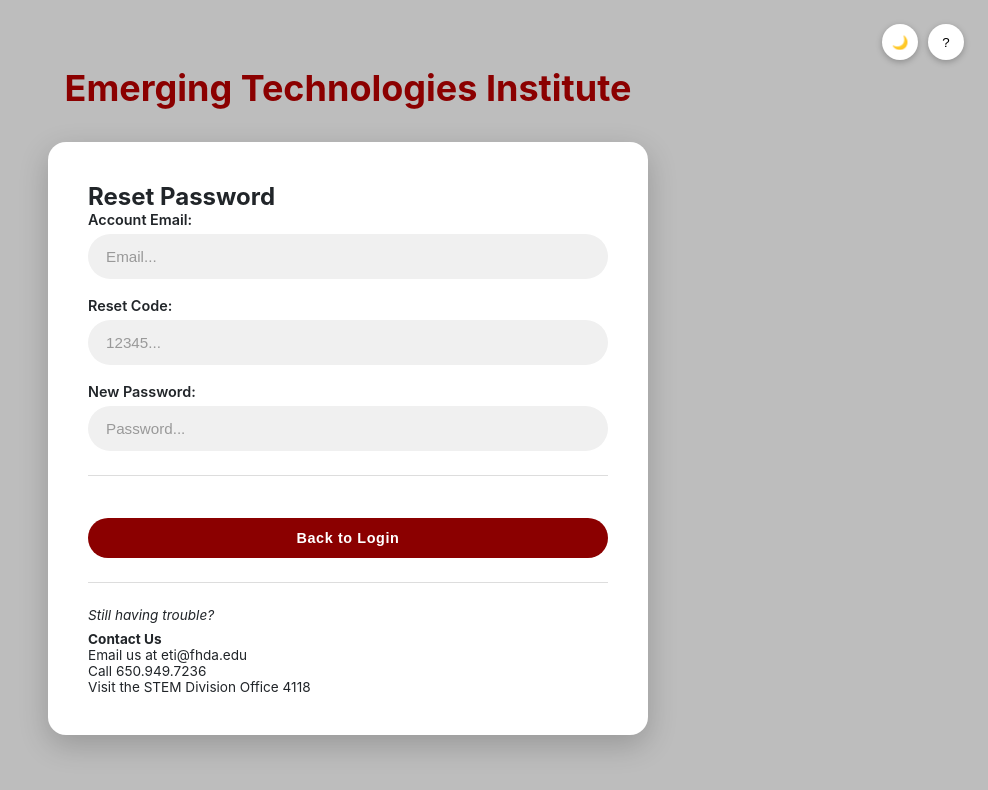
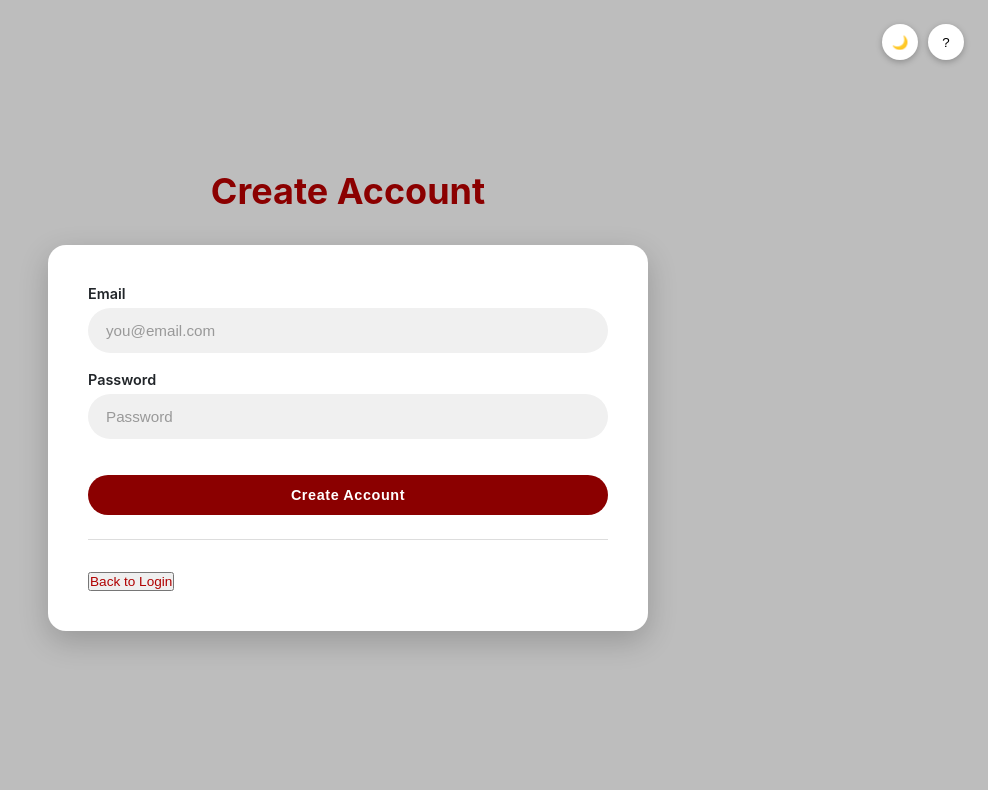
Before and after one commit to FH-ETI-LABS/ETI-LABS-website, a React (Vite) app: page / in a window 1280 px wide. Both pictures are taken after a click on the button "Create Account". Shown: the top 790 px of the page, without its empty margins (292-1280 px from the left). Built offline with nearby package versions, Linux system fonts and the light colour scheme.

Commit message:
got my first login! next button worked!

```diff
--- a/src/Components/LoginForm/LoginForm.tsx
+++ b/src/Components/LoginForm/LoginForm.tsx
@@ -1,5 +1,6 @@
 import { useState } from "react";
 import "./LoginForm.css";
+import { supabase } from "../../lib/supabase";
 
 type LoginFormProps = {
   onNavigate: (page: string) => void;
@@ -8,11 +9,34 @@ type LoginFormProps = {
 const LoginForm = ({ onNavigate }: LoginFormProps) => {
   const [email, setEmail] = useState("");
   const [password, setPassword] = useState("");
+const [errorMsg, setErrorMsg] = useState("");
+const [loading, setLoading] = useState(false);
 
   const handleSubmit = (e: React.FormEvent) => {
     e.preventDefault();
     console.log("Login clicked", { email, password });
   };
+
+  const handleLogin = async () => {
+  setErrorMsg("");
+  setLoading(true);
+
+  const { error } = await supabase.auth.signInWithPassword({
+    email,
+    password,
+  });
+
+  setLoading(false);
+
+  if (error) {
+    setErrorMsg(error.message);
+    return;
+  }
+
+  // ✅ SUCCESS → go to dashboard
+  onNavigate("dashboard");
+};
+
 
   return (
     <div className="login-container">
@@ -23,8 +47,7 @@ const LoginForm = ({ onNavigate }: LoginFormProps) => {
           <div className="form-group">
             <input
   className="form-input"
-              type="text"
-              placeholder="Username..."
+  placeholder="Email..."
   value={email}
   onChange={(e) => setEmail(e.target.value)}
 />
@@ -49,8 +72,12 @@ const LoginForm = ({ onNavigate }: LoginFormProps) => {
             Need help signing in?
           </button>
 
-          <button className="login-button" type="submit">
-            NEXT
+          <button
+  className="login-button"
+  onClick={handleLogin}
+  disabled={loading}
+>
+  {loading ? "Signing in..." : "NEXT"}
 </button>
         </form>
 
--- a/src/Pages/CreateAccountPage.tsx
+++ b/src/Pages/CreateAccountPage.tsx
@@ -1,4 +1,5 @@
 import { useState } from "react";
+import { supabase } from "../lib/supabase";
 import "./CreateAccountPage.css";
 
 type CreateAccountPageProps = {
@@ -6,66 +7,95 @@ type CreateAccountPageProps = {
 };
 
 const CreateAccountPage = ({ onNavigate }: CreateAccountPageProps) => {
+  const [email, setEmail] = useState("");
+  const [password, setPassword] = useState("");
+  const [loading, setLoading] = useState(false);
+  const [error, setError] = useState<string | null>(null);
 const [darkMode, setDarkMode] = useState(false);
+
+  const handleCreateAccount = async () => {
+    setLoading(true);
+    setError(null);
+
+    const { error } = await supabase.auth.signUp({
+      email,
+      password,
+    });
+
+    setLoading(false);
+
+    if (error) {
+      setError(error.message);
+    } else {
+      // Supabase may require email confirmation
+      alert("Check your email to confirm your account.");
+      onNavigate("login");
+    }
+  };
 
   return (
 <div className={`create-page ${darkMode ? "dark-mode" : ""}`}>
-      {/* Top-right icons */}
      <div className="create-icons">
   <button
     className="icon-btn"
-          onClick={() => setDarkMode(!darkMode)}
+    onClick={() => setDarkMode((prev) => !prev)}
   >
     {darkMode ? "☀️" : "🌙"}
   </button>
-        <button className="icon-btn">?</button>
+
+  <button
+    className="icon-btn"
+    onClick={() => onNavigate("login")}
+  >
+    ?
+  </button>
 </div>
 
+
       <div className="create-container">
-        <h1 className="create-title">Emerging Technologies Institute</h1>
+        <h1 className="create-title">Create Account</h1>
 
         <div className="create-card">
-          <h2>Reset Password</h2>
-
           <div className="form-group">
-            <label>Account Email:</label>
-            <input className="form-input" placeholder="Email..." />
+            <label>Email</label>
+            <input
+              className="form-input"
+              type="email"
+              placeholder="you@email.com"
+              value={email}
+              onChange={(e) => setEmail(e.target.value)}
+            />
           </div>
 
           <div className="form-group">
-            <label>Reset Code:</label>
-            <input className="form-input" placeholder="12345..." />
-          </div>
-
-          <div className="form-group">
-            <label>New Password:</label>
+            <label>Password</label>
             <input
               className="form-input"
               type="password"
-              placeholder="Password..."
+              placeholder="Password"
+              value={password}
+              onChange={(e) => setPassword(e.target.value)}
             />
           </div>
+
+          {error && <p style={{ color: "red" }}>{error}</p>}
+
+          <button
+            className="login-button"
+            onClick={handleCreateAccount}
+            disabled={loading}
+          >
+            {loading ? "Creating..." : "Create Account"}
+          </button>
 
           <div className="divider" />
 
           <button
-            className="login-button"
+            className="help-link"
             onClick={() => onNavigate("login")}
           >
             Back to Login
           </button>
-
-          <div className="divider" />
-
-          <div className="help-section">
-            <em>Still having trouble?</em>
-            <div className="contact">
-              <strong>Contact Us</strong>
-              <div>Email us at eti@fhda.edu</div>
-              <div>Call 650.949.7236</div>
-              <div>Visit the STEM Division Office 4118</div>
-            </div>
-          </div>
         </div>
       </div>
     </div>
```
Lines whose indentation alone changed are shown as unchanged.
